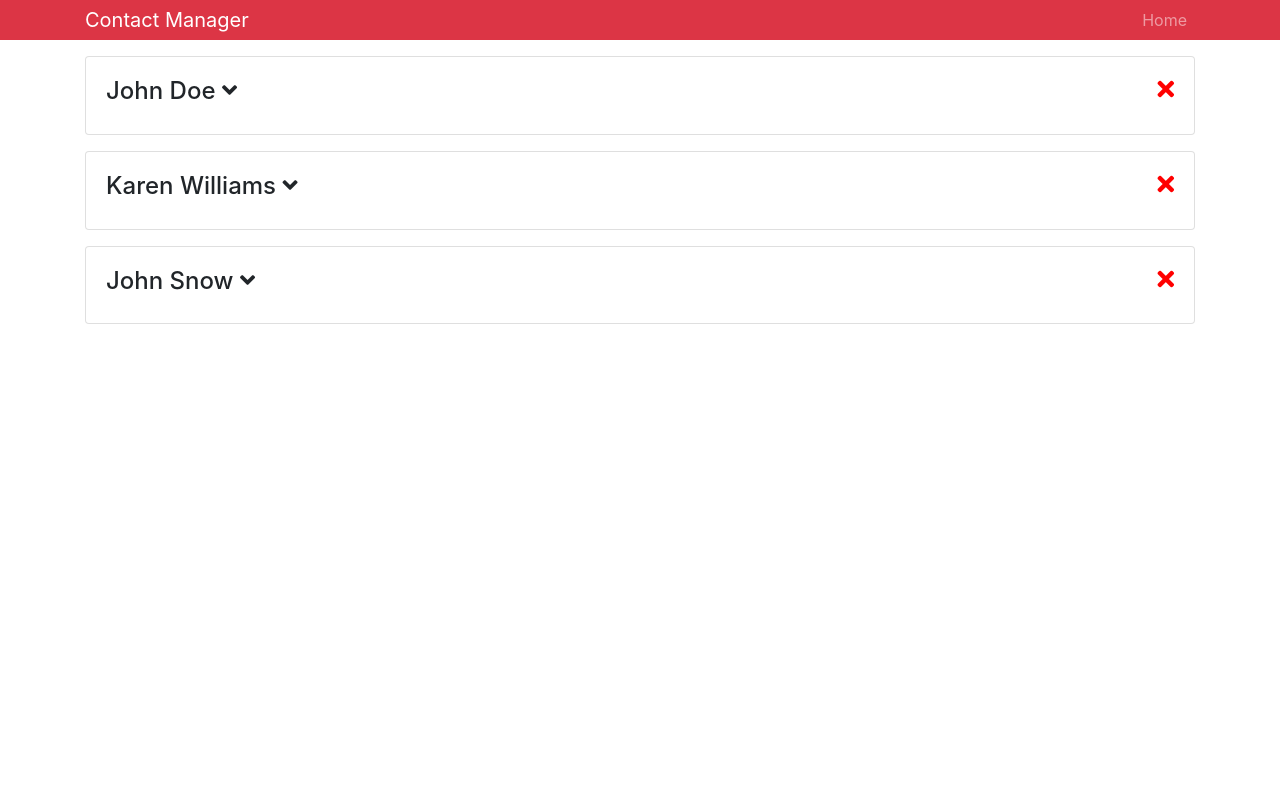
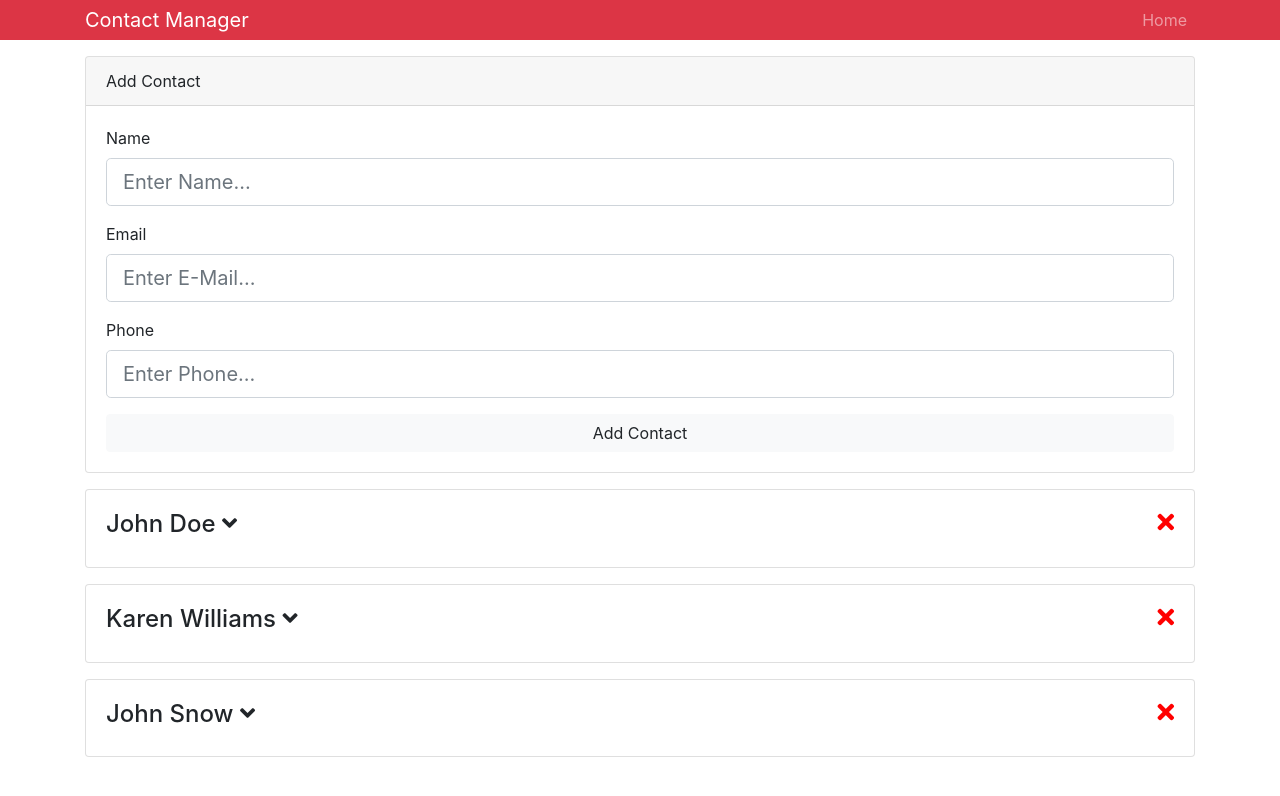
Before and after one commit to Xorpio89/Contact-Manager, a React (Create React App) app: page / in a window 1280 px wide. Shown: the top 796 px of the page. Built offline with nearby package versions, Linux system fonts and the light colour scheme.

Commit message:
Add Contact Form

```diff
--- a/src/App.js
+++ b/src/App.js
@@ -1,6 +1,7 @@
 import React, { Component } from "react";
-import Contacts from "./components/Contacts";
-import Header from "./components/Header";
+import Contacts from "./components/contacts/Contacts";
+import Header from "./components/layout/Header";
+import AddContact from "./components/contacts/AddContact";
 
 import { Provider } from "./context";
 
@@ -14,6 +15,7 @@
         <div className="App">
           <Header branding="Contact Manager" />
           <div className="container">
+            <AddContact />
             <Contacts />
           </div>
         </div>
--- /dev/null
+++ b/src/components/contacts/AddContact.js
@@ -0,0 +1,68 @@
+import React, { Component } from "react";
+
+class AddContact extends Component {
+  state = {
+    name: "",
+    email: "",
+    phone: ""
+  };
+
+  onSubmit = e => {
+    e.preventDefault();
+    console.log(this.state);
+  };
+  onChange = e => this.setState({ [e.target.name]: e.target.value });
+
+  render() {
+    const { name, email, phone } = this.state;
+    return (
+      <div className="card mb-3">
+        <div className="card-header">Add Contact</div>
+        <div className="card-body">
+          <form onSubmit={this.onSubmit}>
+            <div className="form-group">
+              <label htmlFor="name">Name</label>
+              <input
+                type="text"
+                name="name"
+                className="form-control form-control-lg"
+                placeholder="Enter Name..."
+                value={name}
+                onChange={this.onChange}
+              />
+            </div>
+            <div className="form-group">
+              <label htmlFor="email">Email</label>
+              <input
+                type="email"
+                name="email"
+                className="form-control form-control-lg"
+                placeholder="Enter E-Mail..."
+                value={email}
+                onChange={this.onChange}
+              />
+            </div>
+            <div className="form-group">
+              <label htmlFor="phone">Phone</label>
+              <input
+                type="text"
+                name="phone"
+                className="form-control form-control-lg"
+                placeholder="Enter Phone..."
+                value={phone}
+                onChange={this.onChange}
+              />
+            </div>
+            <input
+              type="submit"
+              value="Add Contact"
+              className="btn btn-light btn-block"
+            />
+          </form>
+        </div>
+      </div>
+    );
+  }
+}
+
+export default AddContact;
--- a/src/components/Contact.js
+++ b/src/components/contacts/Contact.js
@@ -1,6 +1,6 @@
 import React, { Component } from "react";
 import PropTypes from "prop-types";
-import { Consumer } from "../context";
+import { Consumer } from "../../context";
 
 class Contact extends Component {
   state = {
--- a/src/components/Contacts.js
+++ b/src/components/contacts/Contacts.js
@@ -1,6 +1,6 @@
 import React, { Component } from "react";
 import Contact from "./Contact";
-import { Consumer } from "../context";
+import { Consumer } from "../../context";
 
 class Contacts extends Component {
   render() {
```
Also changed, not shown: src/components/layout/Header.js (renamed from src/components/Header.js).
